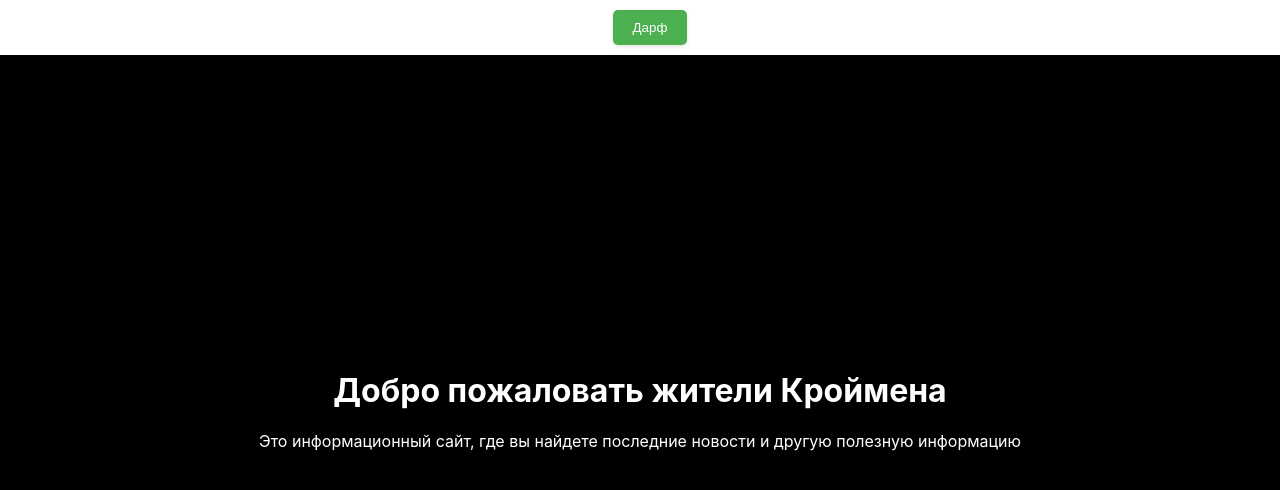
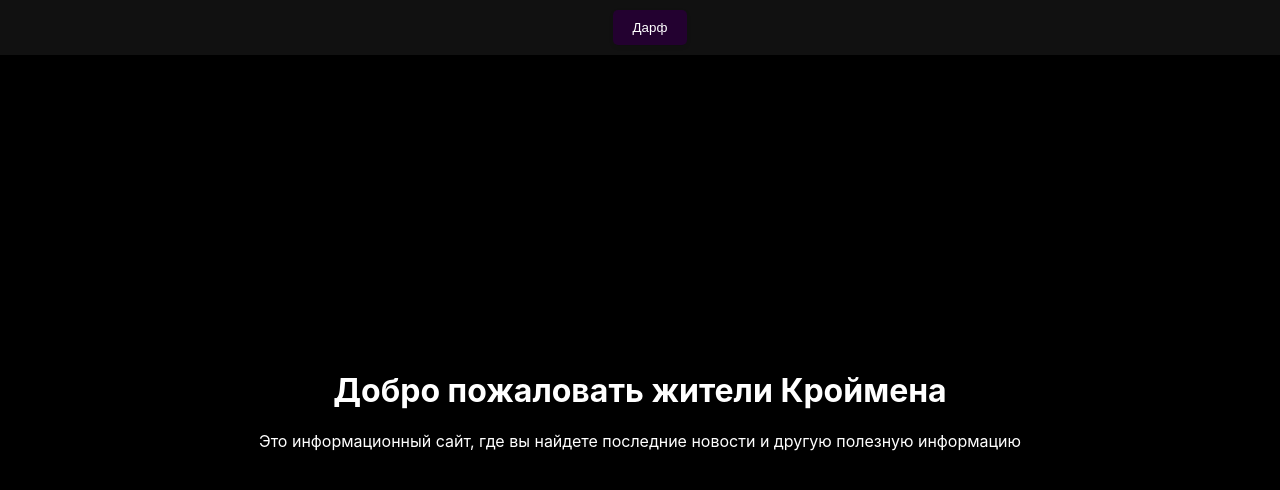
Before and after one commit to shalker760/Kroimen, a Next.js app: page / in a window 1280 px wide. Shown: the top 490 px of the page. Built offline with nearby package versions, Linux system fonts and the light colour scheme.

Commit message:
цавер

```diff
--- a/styles/globals.css
+++ b/styles/globals.css
@@ -56,7 +56,7 @@ input:focus {
     justify-content: center; /* Центрирование кнопок */
     gap: 10px; /* Расстояние между кнопками */
     padding: 10px;
-    background: white;
+    background: rgb(17, 17, 17);
     z-index: 9999; /* Всегда поверх других элементов */
 }
 
@@ -67,14 +67,14 @@ input:focus {
     border-radius: 5px;
     cursor: pointer;
     transition: all 0.3s ease;
-    background-color: #4CAF50;
+    background-color: #230130;
     color: white;
     box-shadow: 0 2px 4px rgba(0,0,0,0.1);
 }
 
 /* Эффект при наведении */
 .button-container button:hover {
-    background-color: #45a049;
+    background-color: #11001a;
     transform: scale(1.05);
-    box-shadow: 0 4px 8px rgba(0,0,0,0.2);
+    box-shadow: 0 4px 8px rgba(255, 255, 255, 0.2);
 }
```
